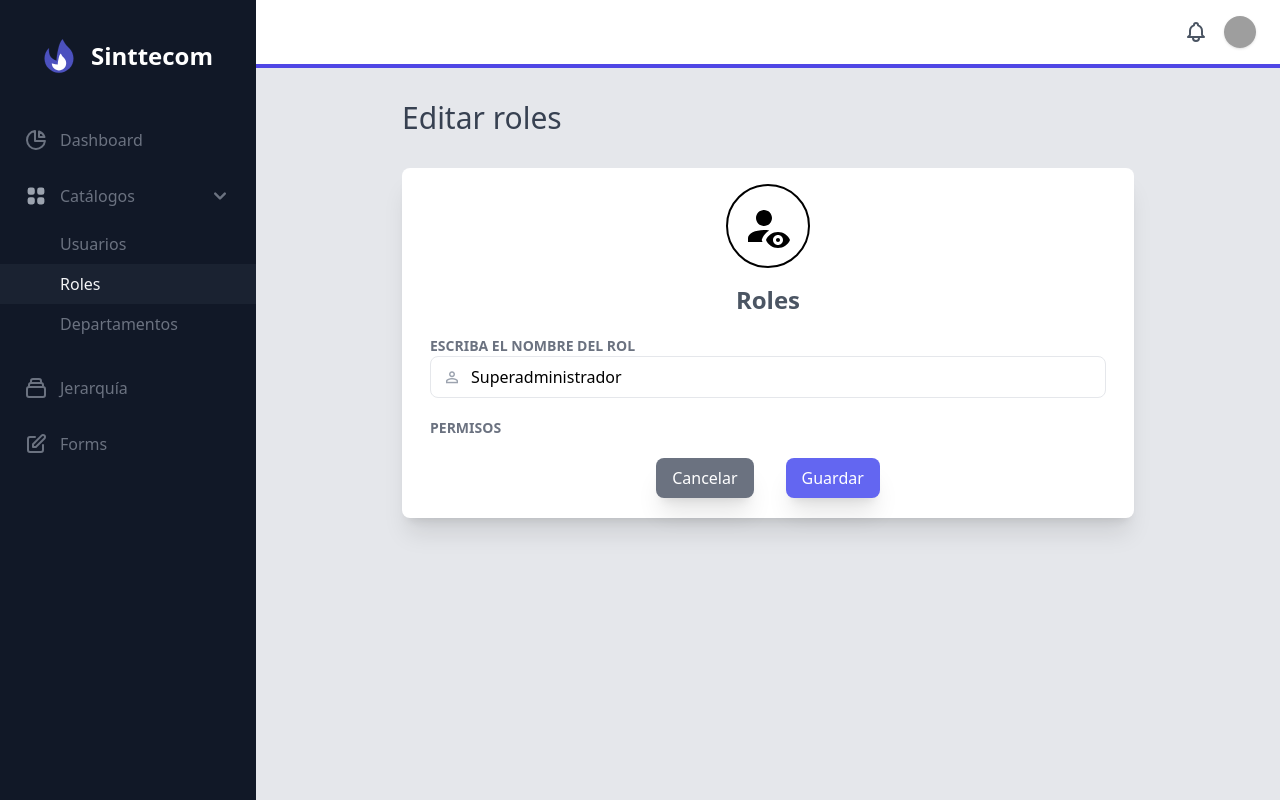
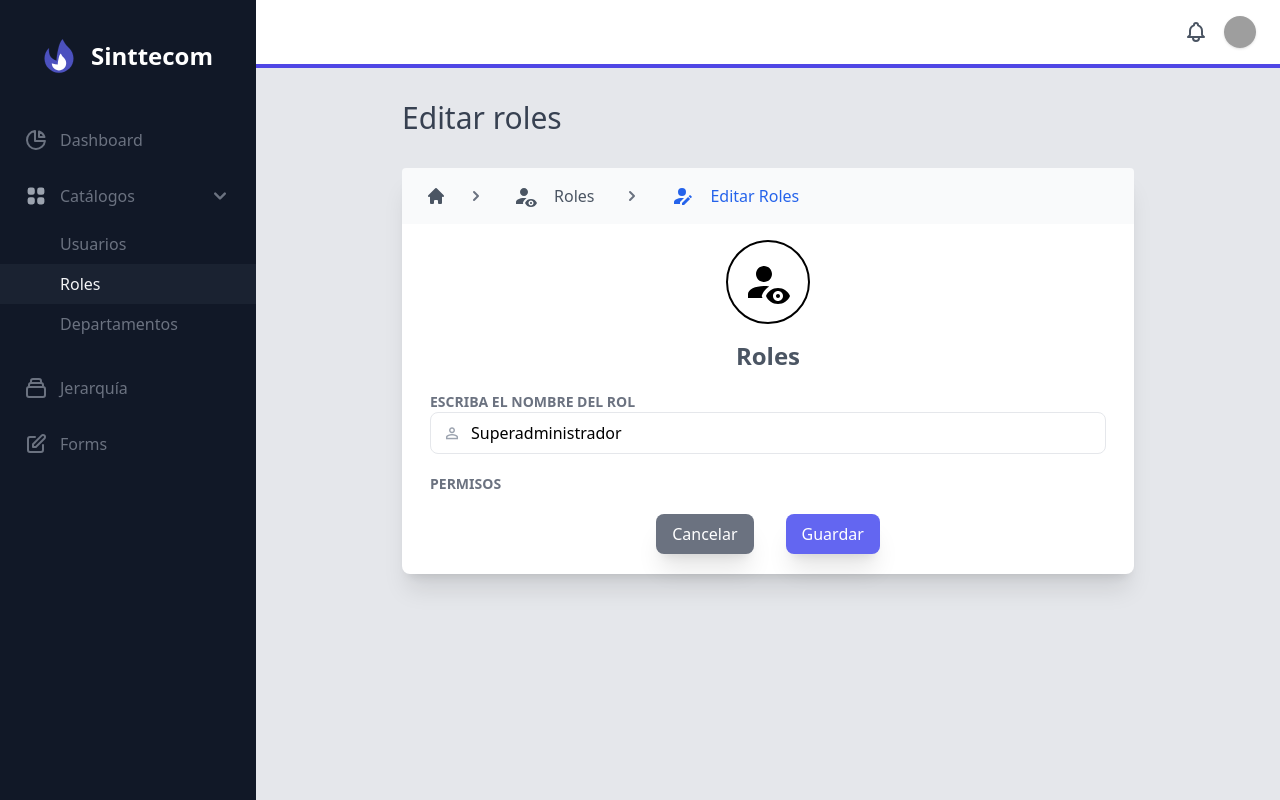
Before and after one commit to albertoG-MG/Intranet, a PHP site: page /user/editar_rol.php?idRol=1 in a window 1280 px wide. Run offline with PHP 8.4, Linux system fonts and the light colour scheme; the visitor is signed in with stand-in values (Sample User, id 1); data comes from the database, SQL or seed files in the repository; data that the repository does not hold is empty; style sheets or scripts are compiled from the project's sources; some libraries are stand-ins or nearby versions; grey boxes are pictures that could not be loaded.

Commit message:
Se agrego el menu en editar rol

```diff
--- a/layouts/MasterPage/content/_editar_rol.php
+++ b/layouts/MasterPage/content/_editar_rol.php
@@ -8,6 +8,46 @@
     <div class="flex flex-col mt-8">
       <div class="flex bg-gray-200 items-center justify-center mb-32">
         <div class="grid bg-white rounded-lg shadow-xl w-11/12 md:w-9/12">
+          <div class="bg-gray-50 rounded-t">
+            <div class="container flex flex-col sm:flex-row items-center px-6 py-4 mx-auto overflow-y-auto whitespace-nowrap">
+              <a href="dashboard.php" class="text-gray-600">
+                <svg xmlns="http://www.w3.org/2000/svg" class="w-5 h-5" viewBox="0 0 20 20" fill="currentColor">
+                  <path d="M10.707 2.293a1 1 0 00-1.414 0l-7 7a1 1 0 001.414 1.414L4 10.414V17a1 1 0 001 1h2a1 1 0 001-1v-2a1 1 0 011-1h2a1 1 0 011 1v2a1 1 0 001 1h2a1 1 0 001-1v-6.586l.293.293a1 1 0 001.414-1.414l-7-7z" />
+                </svg>
+              </a>
+
+              <span class="mx-5 rotate-90 sm:rotate-0 text-gray-500">
+                <svg xmlns="http://www.w3.org/2000/svg" class="w-5 h-5" viewBox="0 0 20 20" fill="currentColor">
+                  <path fill-rule="evenodd" d="M7.293 14.707a1 1 0 010-1.414L10.586 10 7.293 6.707a1 1 0 011.414-1.414l4 4a1 1 0 010 1.414l-4 4a1 1 0 01-1.414 0z" clip-rule="evenodd" />
+                </svg>
+              </span>
+
+              <a href="roles.php" class="flex items-center text-gray-600 -px-2 hover:underline">
+                <svg class="w-6 h-6 mx-2" viewBox="0 0 24 24">
+                  <path fill="currentColor" d="M6 8C6 5.79 7.79 4 10 4S14 5.79 14 8 12.21 12 10 12 6 10.21 6 8M9.14 19.75L8.85 19L9.14 18.25C9.84 16.5 11.08 15.14 12.61 14.22C11.79 14.08 10.92 14 10 14C5.58 14 2 15.79 2 18V20H9.27C9.23 19.91 9.18 19.83 9.14 19.75M17 18C16.44 18 16 18.44 16 19S16.44 20 17 20 18 19.56 18 19 17.56 18 17 18M23 19C22.06 21.34 19.73 23 17 23S11.94 21.34 11 19C11.94 16.66 14.27 15 17 15S22.06 16.66 23 19M19.5 19C19.5 17.62 18.38 16.5 17 16.5S14.5 17.62 14.5 19 15.62 21.5 17 21.5 19.5 20.38 19.5 19Z" />
+                </svg>
+
+                <span class="mx-2">Roles</span>
+              </a>
+
+              <span class="mx-5 rotate-90 sm:rotate-0 text-gray-500">
+                <svg xmlns="http://www.w3.org/2000/svg" class="w-5 h-5" viewBox="0 0 20 20" fill="currentColor">
+                  <path fill-rule="evenodd" d="M7.293 14.707a1 1 0 010-1.414L10.586 10 7.293 6.707a1 1 0 011.414-1.414l4 4a1 1 0 010 1.414l-4 4a1 1 0 01-1.414 0z" clip-rule="evenodd" />
+                </svg>
+              </span>
+
+              <a href="editar_rol.php?idRol=<?php echo $editarid ?>" class="flex items-center text-blue-600 -px-2 hover:underline">
+                <svg class="w-6 h-6 mx-2" viewBox="0 0 24 24">
+                  <path fill="currentColor" d="M21.7,13.35L20.7,14.35L18.65,12.3L19.65,11.3C19.86,11.09 20.21,11.09 20.42,11.3L21.7,12.58C21.91,12.79 21.91,13.14 21.7,13.35M12,18.94L18.06,12.88L20.11,14.93L14.06,21H12V18.94M12,14C7.58,14 4,15.79 4,18V20H10V18.11L14,14.11C13.34,14.03 12.67,14 12,14M12,4A4,4 0 0,0 8,8A4,4 0 0,0 12,12A4,4 0 0,0 16,8A4,4 0 0,0 12,4Z" />
+                </svg>
+
+                <span class="mx-2">Editar Roles</span>
+              </a>
+
+            </div>
+          </div>
+
+
           <div class="flex justify-center py-4">
             <div class="flex bg-white rounded-full md:p-4 p-2 border-2 border-black">
               <svg style="width:48px;" viewBox="0 0 24 24">
@@ -36,9 +76,15 @@
               <div id="permissionarray" class="flex flex-col gap-3 sm:flex-wrap sm:flex-row">
                 <?php
                 $permisos = permissions::FetchPermisos();
-              for($i=0; $i<count($permisos); $i++){
+                for ($i = 0; $i < count($permisos); $i++) {
                   echo "<div class='flex gap-3 items-center' style='flex: 1 0 21%'>";
-                echo "<input type='checkbox'"; for($j=0; $j<count($checkpermiso); $j++){  if($permisos[$i]->id == $checkpermiso[$j]){ echo "checked";}} echo" value='".$permisos[$i]->id."'>" .$permisos[$i]->nombre. "</>";
+                  echo "<input type='checkbox'";
+                  for ($j = 0; $j < count($checkpermiso); $j++) {
+                    if ($permisos[$i]->id == $checkpermiso[$j]) {
+                      echo "checked";
+                    }
+                  }
+                  echo " value='" . $permisos[$i]->id . "'>" . $permisos[$i]->nombre . "</>";
                   echo "</div>";
                 }
                 ?>
```
Lines whose indentation alone changed are shown as unchanged.
